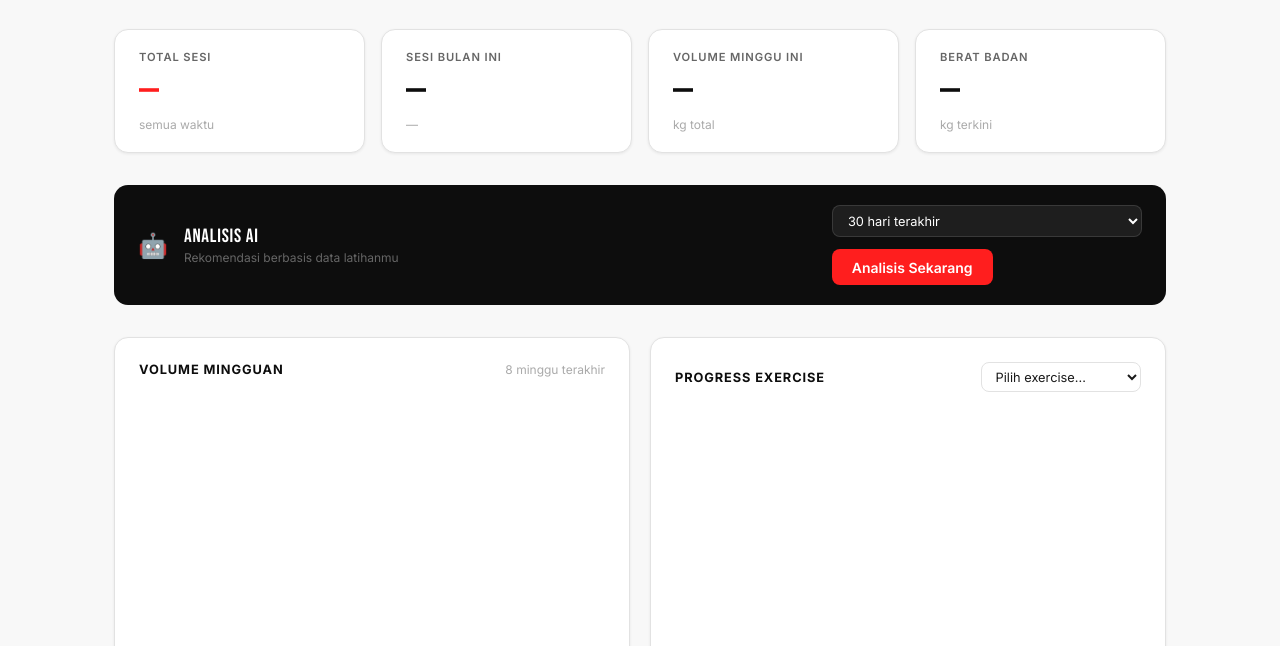
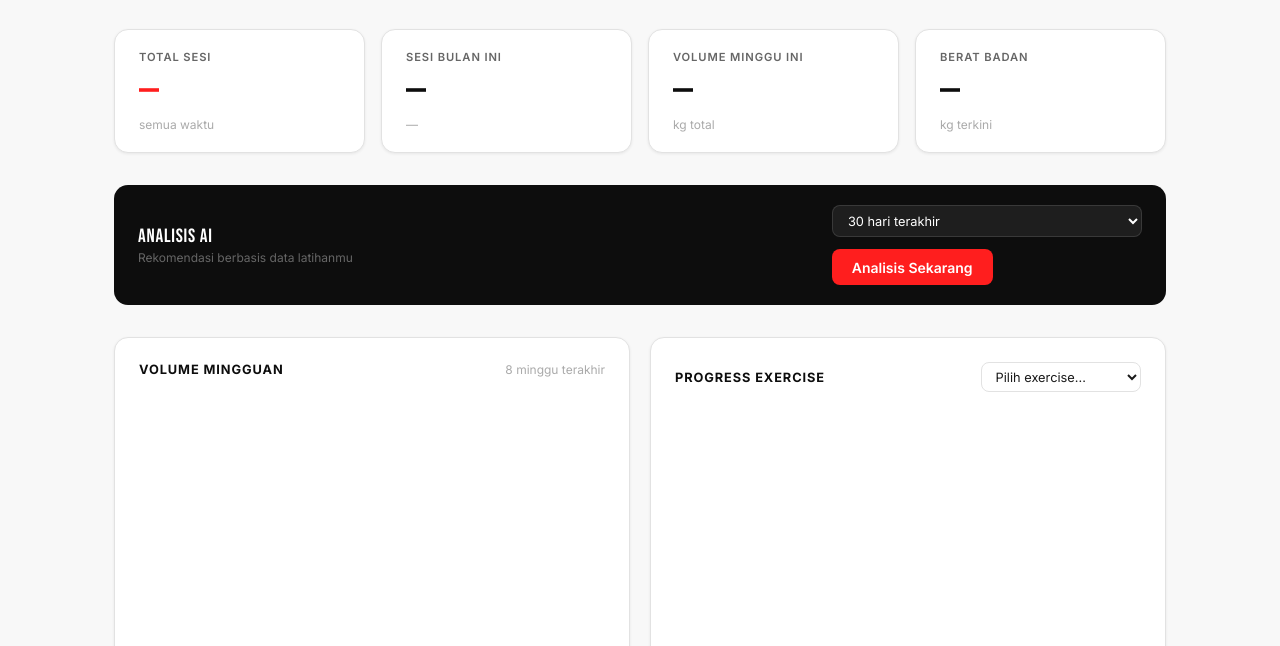
Before and after one commit to mlniza/workout-tracker, a plain HTML site: page index.html in a window 1280 px wide. Shown: the part 154-800 px from the top of the page. Drawn offline with nearby package versions, Linux system fonts and the light colour scheme; a script that the page names is missing.

Commit message:
delete ai bar icon

```diff
--- a/index.html
+++ b/index.html
@@ -89,7 +89,6 @@
     <!-- AI Analysis bar -->
     <div class="ai-bar">
       <div class="ai-bar__left">
-        <div class="ai-bar__icon">🤖</div>
         <div>
           <div class="ai-bar__title">ANALISIS AI</div>
           <div class="ai-bar__sub">Rekomendasi berbasis data latihanmu</div>
```
